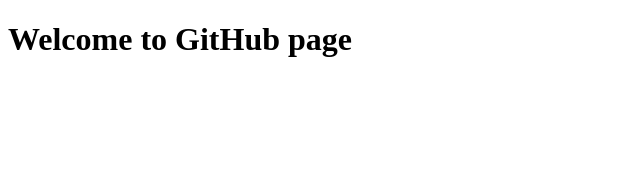
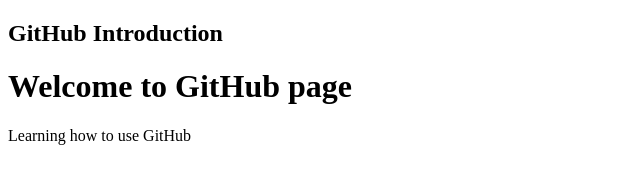
Before and after one commit to 11shreyan/LearningFullStack, a plain HTML site: page index.html in a window 1280 px wide. Shown: the whole page, without its empty margins (0-640 px from the left). Drawn offline with Linux system fonts and the light colour scheme.

Commit message:
Added a paragraph tag

```diff
--- a/index.html
+++ b/index.html
@@ -4,6 +4,8 @@
     <title> Learning GitHub</title>
   </head>
   <body>
+    <h2>GitHub Introduction</h2>
     <h1> Welcome to GitHub page</h1>
+    <p>Learning how to use GitHub</p>
   </body>
 </html>
```
